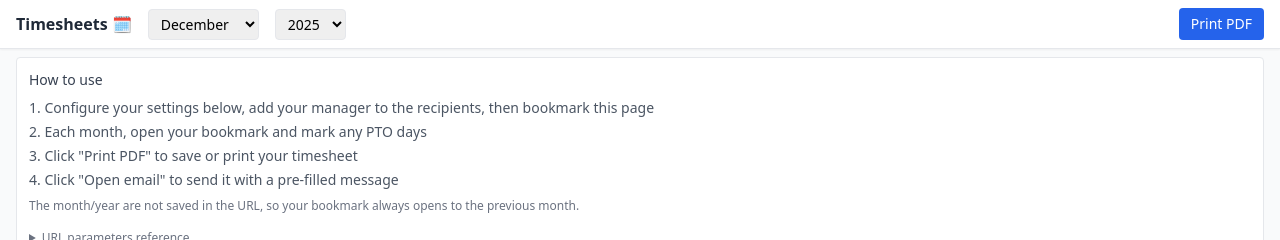
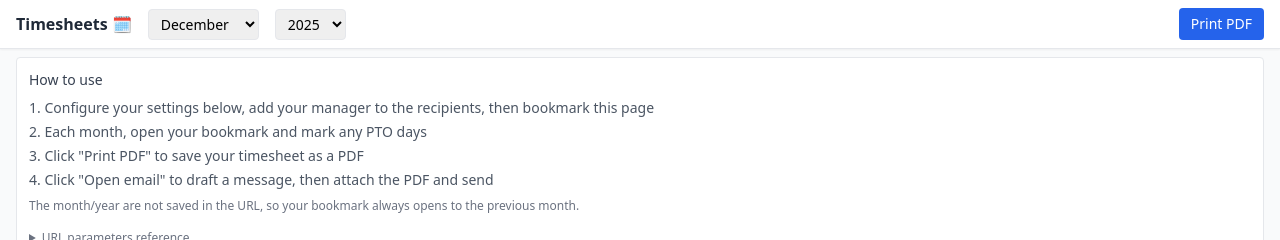
Before and after one commit to fnune/timesheets, a React (Vite) app: page / in a window 1280 px wide. Shown: the top 240 px of the page. Built offline with nearby package versions, Linux system fonts and the light colour scheme; no server answers.

Commit message:
Clarify instructions: attach PDF before sending

```diff
--- a/src/components/QuickLinks.tsx
+++ b/src/components/QuickLinks.tsx
@@ -6,8 +6,8 @@ export default function QuickLinks() {
         <ol className="list-decimal list-inside space-y-1 text-gray-600">
           <li>Configure your settings below, add your manager to the recipients, then bookmark this page</li>
           <li>Each month, open your bookmark and mark any PTO days</li>
-          <li>Click "Print PDF" to save or print your timesheet</li>
-          <li>Click "Open email" to send it with a pre-filled message</li>
+          <li>Click "Print PDF" to save your timesheet as a PDF</li>
+          <li>Click "Open email" to draft a message, then attach the PDF and send</li>
         </ol>
         <p className="text-xs text-gray-500">
           The month/year are not saved in the URL, so your bookmark always opens to the previous month.
```
